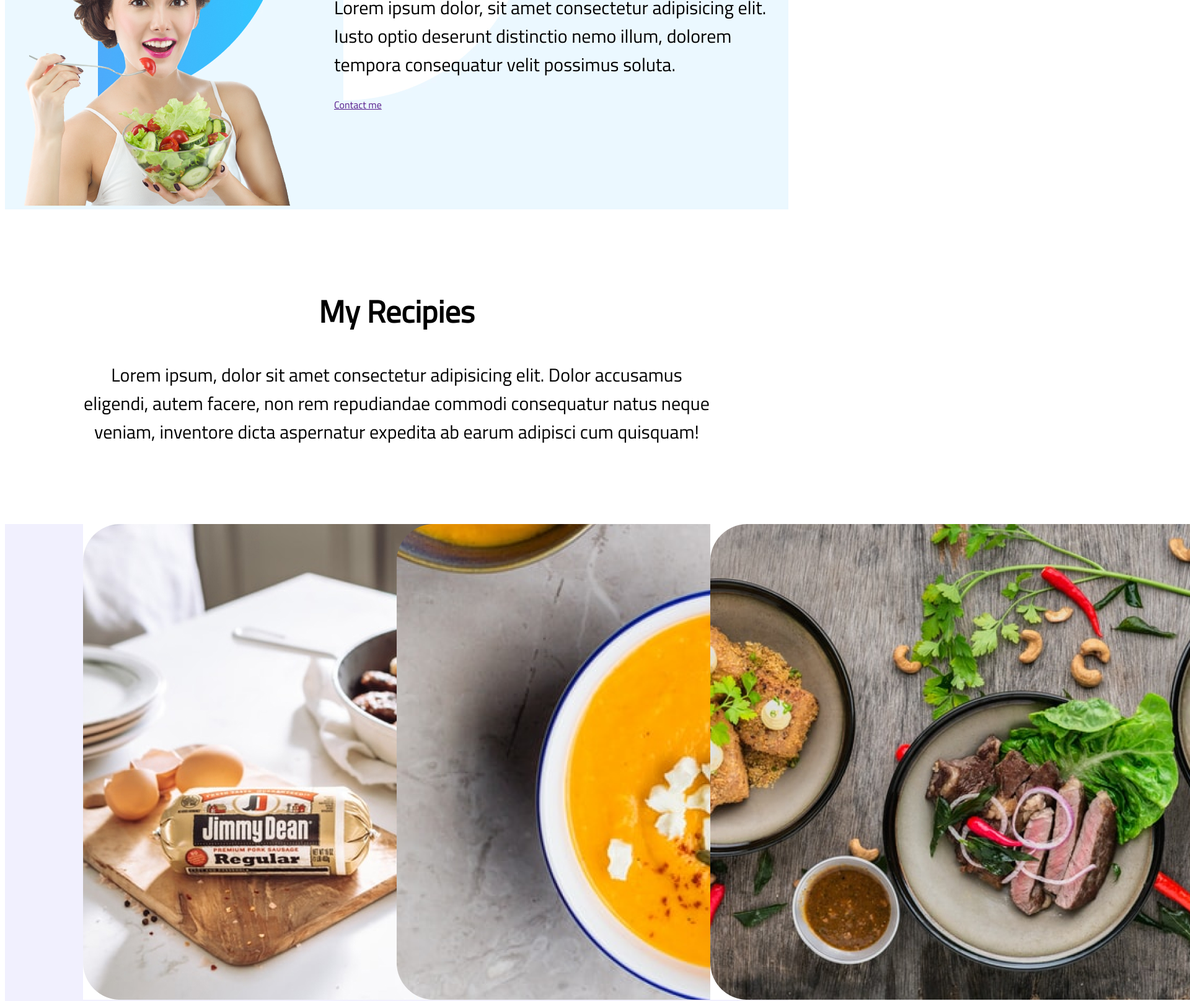
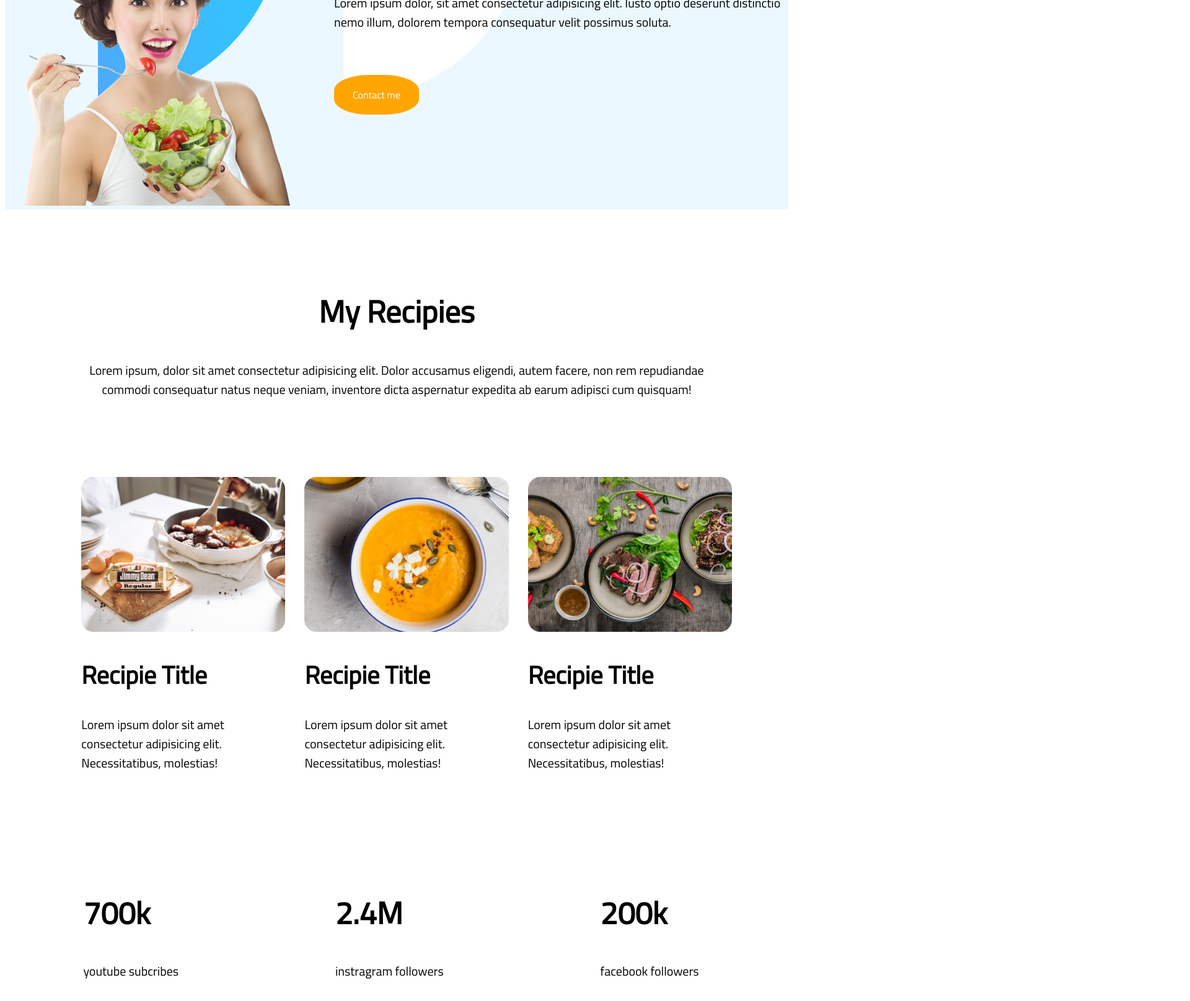
Before and after one commit to RAKIBULISLAMASHPI/Food-Website, a plain HTML site: page index.html in a window 1280 px wide. Shown: the part 980-2596 px from the top of the page at 62% size, 1920 px wide, since content can reach past the window. Drawn offline with Linux system fonts and the light colour scheme; files whose address does not match are found by name.

Commit message:
recipies

```diff
--- a/index.html
+++ b/index.html
@@ -24,7 +24,7 @@
             <h1>Just Eat Healthy</h1>
             <h1>With Food Network</h1>
             <p>Imagine you don't need a diet because we provide healthy and delicious food for your.</p>
-            <a href="">Order Food</a>
+            <a class="link" target="blank" href="https://www.linkedin.com/in/rakibul-islam-b61280202/">Order Food</a>
         </div>
         <div class="image1">
             <img src="Group 8425.png" alt="">
@@ -38,7 +38,7 @@
             <h2>About Me</h2>
             <p>Lorem ipsum dolor, sit amet consectetur adipisicing elit. Iusto optio deserunt distinctio nemo illum,
                 dolorem tempora consequatur velit possimus soluta.</p>
-            <a href="">Contact me</a>
+            <a class="link" target="blank" href="https://rakibulislamashpi.github.io/first-website/">Contact me</a>
         </div>
     </section>
     <section class=" recipies">
@@ -52,18 +52,18 @@
     </section>
     <section class="title">
         <div class="recipie1">
-            <img src="coklate.jpg" alt="">
+            <img src="coklate.jpg" height="250px" alt="">
             <h2>Recipie Title</h2>
             <p>Lorem ipsum dolor sit amet consectetur adipisicing elit. Necessitatibus, molestias!</p>
         </div>
         <div class="recipie1">
-            <img src="biriyani.png" alt="">
+            <img src="biriyani.png" height="250px" alt="">
             <h2>Recipie Title</h2>
             <p>Lorem ipsum dolor sit amet consectetur adipisicing elit. Necessitatibus, molestias!</p>
 
         </div>
         <div class="recipie1">
-            <img src="vegetable.jpg" alt="">
+            <img src="vegetable.jpg" height="250px" alt="">
             <h2>Recipie Title</h2>
             <p>Lorem ipsum dolor sit amet consectetur adipisicing elit. Necessitatibus, molestias!</p>
 
@@ -73,18 +73,23 @@
     <section class="media">
         <div class="youtube">
             <h1>700k</h1>
-            <h3>youtube subcribes</h3>
+            <p>youtube subcribes</p>
         </div>
         <div class="instragram">
             <h1>2.4M</h1>
-            <h3>instragram followers</h3>
+            <p>instragram followers</p>
         </div>
         <div class="facebook">
             <h1>200k</h1>
-            <h3>facebook followers</h3>
+            <p>facebook followers</p>
         </div>
     </section>
-
+    <section class="footer">
+        <footer>
+            <h1>NETWORK</h1>
+            <p>Eat healthy to live healthy . Live healthy to live happy.</p>
+        </footer>
+    </section>
 </body>
 
 </html>
--- a/style.css
+++ b/style.css
@@ -2,8 +2,18 @@ body{
 font-family: 'Titillium Web', sans-serif;
 }
 p{
-    font-size: 30px;
+    font-size: 20px;
 
+}
+.link{
+    text-decoration: none;
+    border-radius: 40%;
+    background-color: orange;
+    padding: 20px 30px;
+    text-align: center;
+    color: white;
+    margin-top: 50px;
+    display: inline-block;
 }
 span{
     color: orange;
@@ -16,6 +26,7 @@ h2{
 }
 .food{
     display: flex;
+    margin-left: 5%;
 }
 .image1 {
     border-radius: 40%;
@@ -39,29 +50,40 @@ background-image: url(images/shapes/Frame\ 57.jpg);
     font-size: 30px;
 }
 .title{
-background-image: url(cover.jpg);
-background-repeat: no-repeat;
-background-position: left;
 display: flex;
+margin-left: 5%;
 
 }
 .recipie1{
-    width: 20%;
-margin-right: 10%;
-margin-left: 10%;
+width: 20%;
+margin-right: 5%;
+margin-left: 5%;
 
 }
 
 .media{
     display:flex;
-    margin: 20%;
-    margin-left: 20%;
-    margin-right: 20%;
+
 }
 .youtube{
+    margin: 10%;
    }
 .instragram{
+    margin: 10%;
 }
 .facebook{
+margin:10%
+}
+.recipie1 p{
+    font-size: 20px;
+}
+.footer{
+background-color: black;
+display: 300px 400px;
+text-align: center;
+margin-left: 0;
+color: white;
+padding: 20px;
+
 
 }
```
